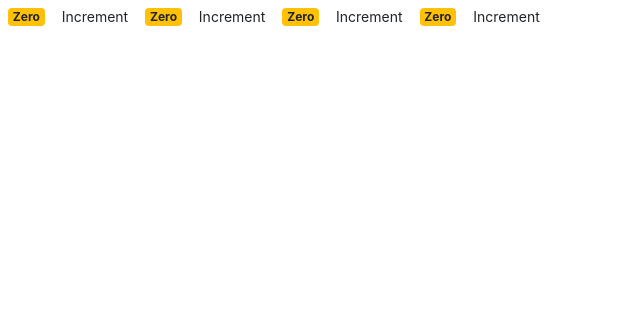
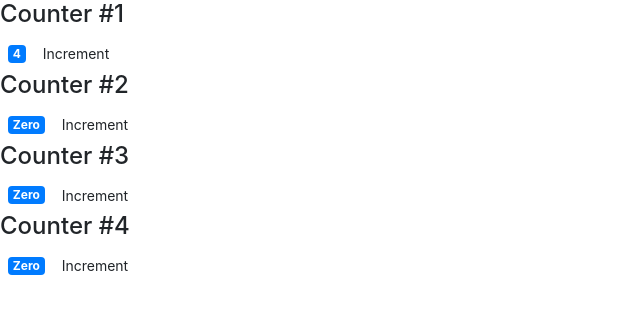
Before and after one commit to rahulAgrBej/reactLearn, a React (Create React App) app in the folder counter-app/: page / in a window 1280 px wide. Shown: the top 314 px of the page, without its empty margins (0-640 px from the left). Built offline with nearby package versions, Linux system fonts and the light colour scheme.

Commit message:
passing data between components using children att from props

```diff
--- a/counter-app/src/components/counter.jsx
+++ b/counter-app/src/components/counter.jsx
@@ -2,26 +2,27 @@
 
 class Counter extends Component {
     state = {
-        count: 0,
-        tags: []
+        value: this.props.value
     };
 
-    constructor() {
-        super();
+    constructor(props) {
+        super(props);
         this.handleIncrement = this.handleIncrement.bind(this);
     }
 
     handleIncrement() {
         this.setState(
-            {count: this.state.count + 1}
+            {value: this.state.value + 1}
             );
     }
 
     render() {
 
+        console.log("props", this.props);
 
         return (
             <React.Fragment>
+                {this.props.children}
                 <span className={ this.getBadgeClasses() }>{this.formatCount()}</span>
                 <button onClick={ this.handleIncrement } className="btn btn-seconday btn-sm">Increment</button>
             </React.Fragment>
@@ -29,7 +30,7 @@
     }
 
     formatCount() {
-        return this.state.count === 0 ? 'Zero' : this.state.count;
+        return this.state.value === 0 ? 'Zero' : this.state.value;
     }
 
     getBadgeClasses() {
--- a/counter-app/src/components/counters.jsx
+++ b/counter-app/src/components/counters.jsx
@@ -4,7 +4,7 @@
 class CounterList extends Component {
     state = {
         counters: [
-            {id: 1, value: 0},
+            {id: 1, value: 4},
             {id: 2, value: 0},
             {id: 3, value: 0},
             {id: 4, value: 0},
@@ -13,7 +13,14 @@
     render() {
         return (
             <React.Fragment>
-                { this.state.counters.map(counter => <Counter key={counter.id} />) }
+                {
+                    this.state.counters.map(
+                        counter =>
+                        <Counter key={counter.id} value={counter.value}>
+                            <h4>Counter #{counter.id}</h4>
+                        </Counter>
+                    )
+                }
             </React.Fragment>
         );
     }
```
